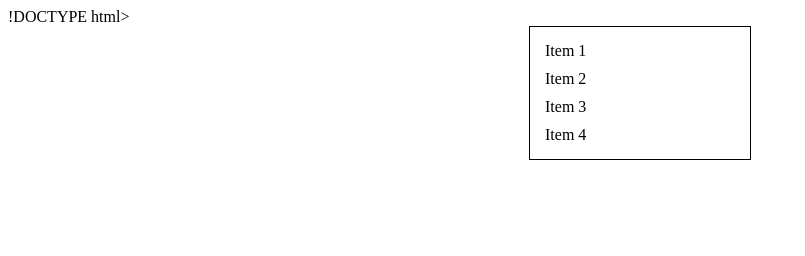
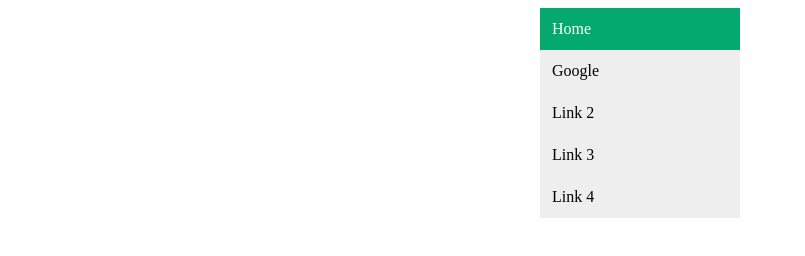
Before and after one commit to kaiqueoliveir/menuvertical, a plain HTML site: page index.html in a window 1280 px wide. Shown: the whole page, without its empty margins (0-805 px from the left). Drawn offline with Linux system fonts and the light colour scheme.

Commit message:
Add files via upload

```diff
--- a/index.html
+++ b/index.html
@@ -1,40 +1,21 @@
-!DOCTYPE html>
+
 <html>
   <head>
     <meta charset="UTF-8">
-    <title>Menu Vertical em Preto e Branco</title>
-    <style>
-      /* Define o estilo do menu */
-      .menu {
-        background-color: #fff; /* Define a cor de fundo do menu */
-        width: 200px; /* Define a largura do menu */
-        padding: 10px; /* Define o espaçamento interno do menu */
-        border: 1px solid #000; /* Define a borda do menu */
-        margin: 0 auto; /* Centraliza o menu horizontalmente */
-      }
-
-      /* Define o estilo dos itens do menu */
-      .menu-item {
-        color: #000; /* Define a cor do texto do item do menu */
-        padding: 5px; /* Define o espaçamento interno do item do menu */
-        text-decoration: none; /* Remove o sublinhado padrão dos links */
-        display: block; /* Define o item do menu como bloco para que ocupe toda a largura do menu */
-      }
-
-      /* Define o estilo dos itens do menu quando o mouse está sobre eles */
-      .menu-item:hover {
-        background-color: #000; /* Define a cor de fundo do item do menu */
-        color: #fff; /* Define a cor do texto do item do menu */
-      }
-    </style>
+    <title>Menu Vertical</title>
   </head>
   <body>
-    <!-- Cria o menu -->
-    <div class="menu">
-      <a href="#" class="menu-item">Item 1</a>
-      <a href="#" class="menu-item">Item 2</a>
-      <a href="#" class="menu-item">Item 3</a>
-      <a href="#" class="menu-item">Item 4</a>
+<link rel="stylesheet" href="style.css">
+
+    <div class="vertical-menu">
+      <a href="#" class="active">Home</a>
+      <a href="http://www.google.com" target="_blank">Google</a>
+      <a href="#">Link 2</a>
+      <a href="#">Link 3</a>
+      <a href="#">Link 4</a>
     </div>
+
+
+    <script src="script.js"></script>
   </body>
 </html>
--- a/style.css
+++ b/style.css
@@ -0,0 +1,27 @@
+.vertical-menu {
+    width: 200px; /* Set a width if you like */
+    margin-left: auto;
+    margin-right: auto;
+  }
+
+
+
+
+
+
+  .vertical-menu a {
+    background-color: #eee; /* Grey background color */
+    color: black; /* Black text color */
+    display: block; /* Make the links appear below each other */
+    padding: 12px; /* Add some padding */
+    text-decoration: none; /* Remove underline from links */
+  }
+
+  .vertical-menu a:hover {
+    background-color: #ccc; /* Dark grey background on mouse-over */
+  }
+
+  .vertical-menu a.active {
+    background-color: #04AA6D; /* Add a green color to the "active/current" link */
+    color: white;
+  }
```
Also changed, not shown: 1 other file.
